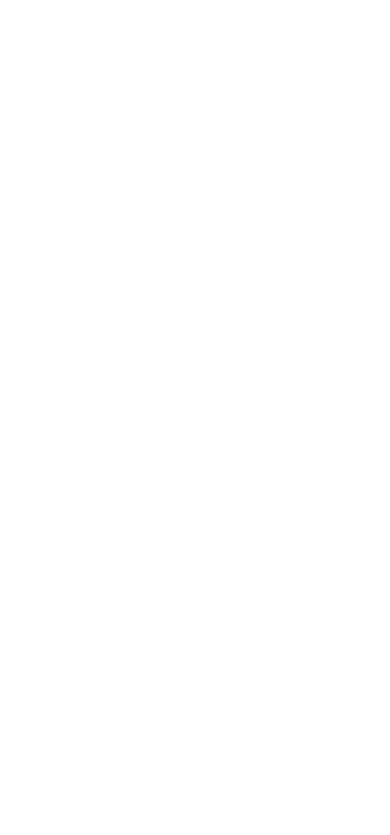
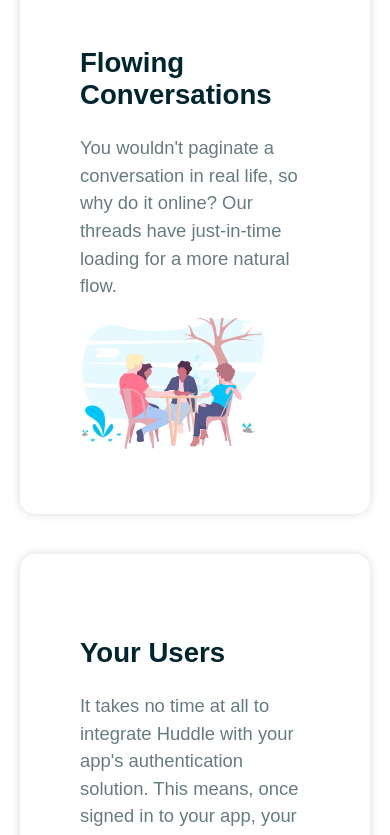
Before and after one commit to SummerinTech/my-app, a React (Create React App) app: page / in a window 390 px wide. Shown: the part 1640-2475 px from the top of the page. Before the commit the page ends 981 px from the top, so only its background shows below. Built offline with nearby package versions, Linux system fonts and the light colour scheme.

Commit message:
Style body content
Add body content and style it for web and mobile devices.

```diff
--- a/src/App.js
+++ b/src/App.js
@@ -2,6 +2,8 @@
 import { Container } from "./components/styles/Container.styled";
 import Header from "./components/Header";
 import GlobalStyles from "./components/styles/Global";
+import content from "./content";
+import Card from "./components/Card";
 
 const theme = {
 	colors: {
@@ -18,7 +20,11 @@
 			<>
 				<GlobalStyles />
 				<Header />
-				<Container>Hello world.</Container>
+				<Container>
+					{content.map((item, index) => {
+						return <Card key={index} item={item} />;
+					})}
+				</Container>
 			</>
 		</ThemeProvider>
 	);
--- /dev/null
+++ b/src/components/Card.js
@@ -0,0 +1,17 @@
+import { StyledCard } from "./styles/Card.styled";
+
+const Card = ({ item: { id, title, body, image } }) => {
+	return (
+		<StyledCard layout={id % 2 === 0 && "row-reverse"}>
+			<div>
+				<h2>{title}</h2>
+				<p>{body}</p>
+			</div>
+			<div>
+				<img src={`./images/${image}`} alt="card" />
+			</div>
+		</StyledCard>
+	);
+};
+
+export default Card;
--- /dev/null
+++ b/src/components/styles/Card.styled.js
@@ -0,0 +1,24 @@
+import styled from "styled-components";
+
+export const StyledCard = styled.div`
+	display: flex;
+	align-items: center;
+	background-color: #fff;
+	border-radius: 15px;
+	box-shadow: 0 0 10px rgba(0, 0, 0, 0.15);
+	margin: 40px 0;
+	padding: 60px;
+	flex-direction: ${({ layout }) => layout || "row"};
+
+	img {
+		width: 80%;
+	}
+
+	& > div {
+		flex: 1;
+	}
+
+	@media (max-width: ${({ theme }) => theme.mobile}) {
+		flex-direction: column;
+	}
+`;
--- /dev/null
+++ b/src/content.js
@@ -0,0 +1,22 @@
+const content = [
+	{
+		id: 1,
+		title: "Grow Together",
+		body: "Generate meaningful discussions with your audience and build a strong, loyal community. Think of the insightful conversations you miss out on with a feedback form.",
+		image: "illustration-grow-together.svg",
+	},
+	{
+		id: 2,
+		title: "Flowing Conversations",
+		body: "You wouldn't paginate a conversation in real life, so why do it online? Our threads have just-in-time loading for a more natural flow.",
+		image: "illustration-flowing-conversation.svg",
+	},
+	{
+		id: 3,
+		title: "Your Users",
+		body: "It takes no time at all to integrate Huddle with your app's authentication solution. This means, once signed in to your app, your users can start chatting immediately.",
+		image: "illustration-your-users.svg",
+	},
+];
+
+export default content;
```
